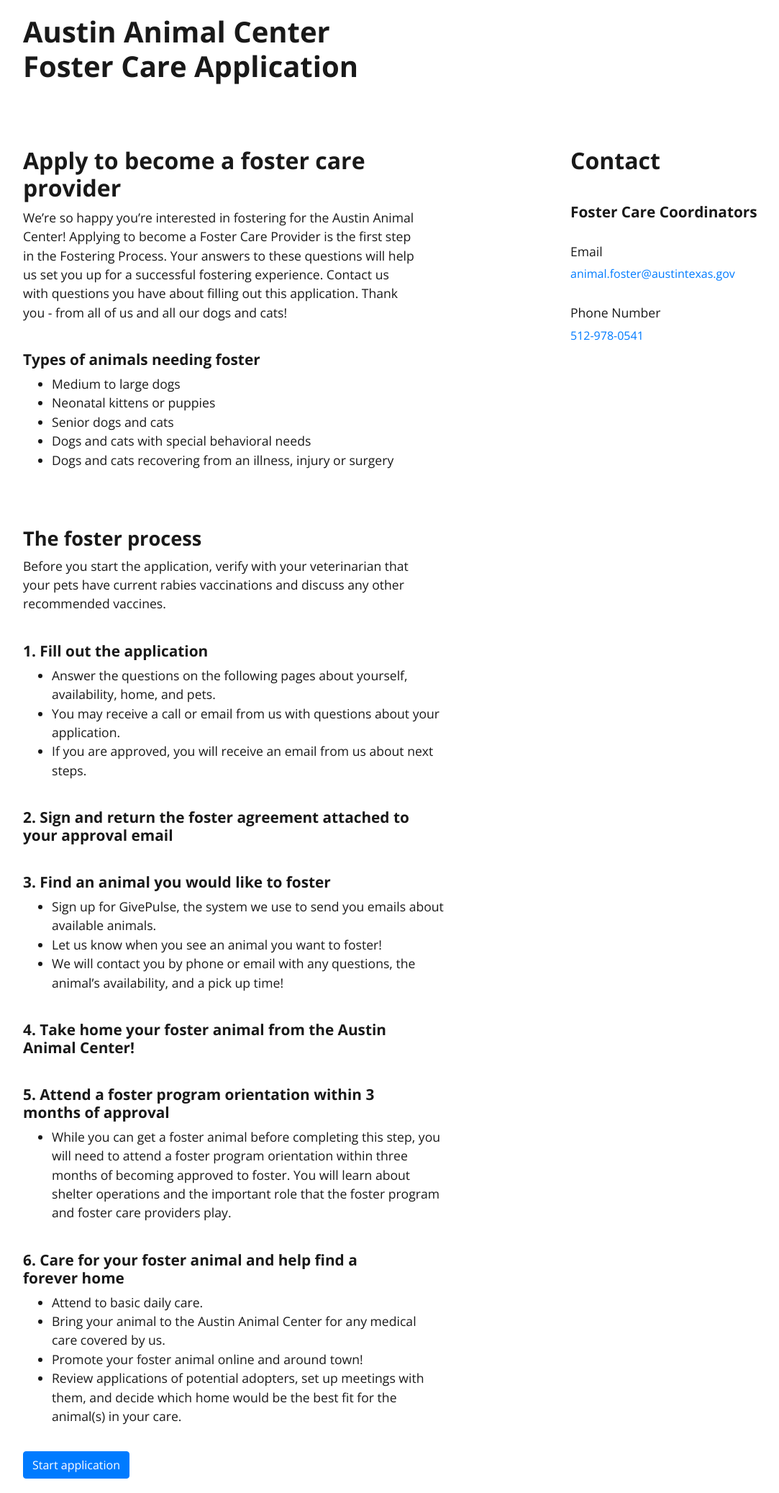
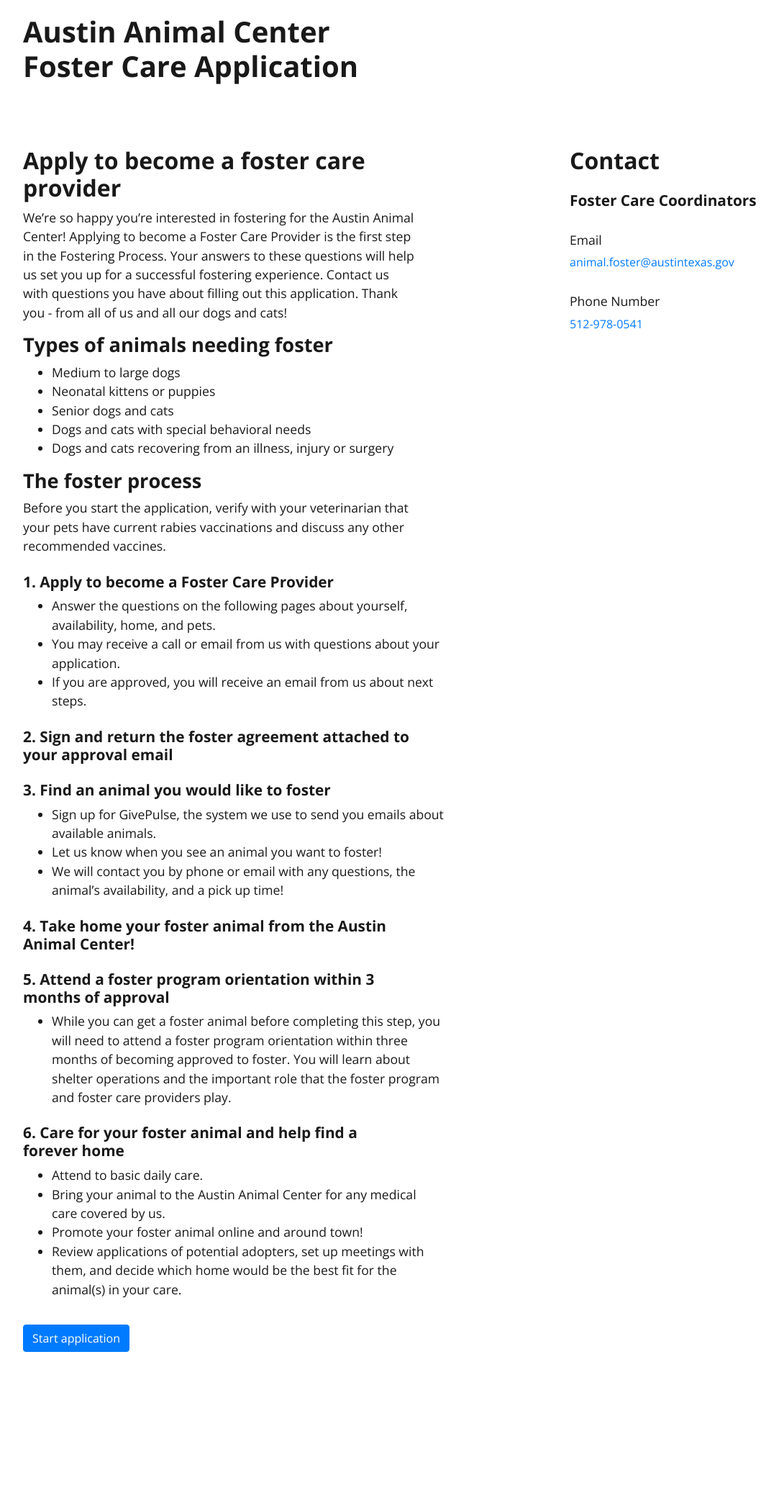
Before and after one commit to cityofaustin/prototypeform, a Jekyll site: the page built from _pages/index.html, in a window 1280 px wide. Shown: the whole page at 72% size, without its empty margins (53-1136 px from the left). Built offline with Jekyll 4.4.1, drawn with Linux system fonts in a browser that asks for light colours; nearby versions of some CDN libraries; after the commit the page ends 1898 px from its top, so only the background shows below that.

Commit message:
Revert "Courtney content review revisions"
This reverts commit c56354f7f8c976861156a153cf16082242c91279.

```diff
--- a/_pages/Animal_info.html
+++ b/_pages/Animal_info.html
@@ -210,7 +210,7 @@
     <div class="alert alert-warning d-none js-seperate-animals-alert row" role="alert">
         <i class="fas fa-exclamation-triangle fa-2x fa-fw col-md-1"></i>
         <div class="col-md-11 alert-body">
-          <p>You may continue the application, but before taking home a foster animal, please consider your options and determine how you could separate the animal if needed.</p>
+          <p>Before taking home a foster animal, please consider your options and determine how you could separate the animal if needed.</p>
           <p>It is important that you have a plan in place to separate foster pets from your pets for their safety and well-being. It can be as simple as keeping them in separate rooms, crates, or using a baby gate as a barrier. </p>
         </div>
     </div>
--- a/_pages/Home_info.html
+++ b/_pages/Home_info.html
@@ -72,12 +72,12 @@
             <div class="alert alert-warning d-none js-indoors-alert row" role="alert">
                 <i class="fas fa-exclamation-triangle fa-2x fa-fw col-md-1"></i>
                 <div class="col-md-11 alert-body">
-                    <p>You may continue the application, but before bringing home a foster animal, make sure it can reside indoors:</p>
+                    <p>Foster animals need to reside indoors:</p>
                     <ul>
                         <li>Kittens and cats should only be kept indoors, because there’s a high risk of them running away.</li>
                         <li>Puppies and dogs should be kept primarily indoors, but can go outside for potty breaks, play time, and exercise.</li>
                     </ul>
-                    <p>If you don't think you'll be able to have your foster animal live indoors, please let us know and we may be able to help you figure out a solution.</p>
+                    <p>Before bringing home a foster animal, make sure it can reside indoors. If you don't think you'll be able to have your foster animal live indoors, please let us know and we may be able to help you figure out a solution.</p>
                 </div>
             </div>
         </div>
--- a/_pages/Yourself_info.html
+++ b/_pages/Yourself_info.html
@@ -105,7 +105,7 @@
       <div class="alert alert-warning d-none js-humane-alert row" role="alert">
           <i class="fas fa-exclamation-triangle fa-2x fa-fw col-md-1"></i>
           <div class="col-md-11 alert-body">
-            <p>Fostering with other organizations does not disqualify you from fostering, but we do require that when you have one of the Austin Animal Center’s animals in your home, that you do not have foster animals from other organizations at the same time.</p>
+            <p>While we do not ask that you stop supporting other organizations, we do require that when you have one of the Austin Animal Center’s animals in your home, that you do not have foster animals from other organizations at the same time.</p>
             <p>This is to protect the health, safety, and overall well-being of the animals. If you feel that you have a special circumstance that you would like for us to consider, please let us know.</p>
           </div>
       </div>
--- a/_pages/index.html
+++ b/_pages/index.html
@@ -5,7 +5,7 @@
 
 <h2>Apply to become a foster care provider</h2>
 <p>We’re so happy you’re interested in fostering for the Austin Animal Center! Applying to become a Foster Care Provider is the first step in the Fostering Process. Your answers to these questions will help us set you up for a successful fostering experience. Contact us with questions you have about filling out this application. Thank you - from all of us and all our dogs and cats!</p>
-<h4>Types of animals needing foster</h4>
+<h3>Types of animals needing foster</h3>
 <ul>
     <li>Medium to large dogs</li>
     <li>Neonatal kittens or puppies</li>
@@ -13,20 +13,9 @@
     <li>Dogs and cats with special behavioral needs</li>
     <li>Dogs and cats recovering from an illness, injury or surgery</li>
 </ul>
-<!-- Below is visual variation of above -->
-    <!-- <div class="call-out">
-    <h4>Types of animals needing foster</h4>
-    <ul>
-        <li>Medium to large dogs</li>
-        <li>Neonatal kittens or puppies</li>
-        <li>Senior dogs and cats</li>
-        <li>Dogs and cats with special behavioral needs</li>
-        <li>Dogs and cats recovering from an illness, injury or surgery</li>
-    </ul>
-</div> -->
 <h3>The foster process</h3>
 <p>Before you start the application, verify with your veterinarian that your pets have current rabies vaccinations and discuss any other recommended vaccines.</p>
-<h4>1. Fill out the application</h4>
+<h4>1. Apply to become a Foster Care Provider</h4>
     <ul>
         <li>Answer the questions on the following pages about yourself, availability, home, and pets.</li>
         <li>You may receive a call or email from us with questions about your application.</li>
--- a/css/main.scss
+++ b/css/main.scss
@@ -13,7 +13,6 @@
 
 .col-md-4 {
     padding-bottom: 1rem;
-    padding-left: 1rem;
 }
 
 h1 {
@@ -30,13 +29,12 @@
 h3 {
     font-size: 1.7rem;
     font-weight: 625;
-    margin-top: 5rem;
 }
 
 h4 {
     font-size: 1.3rem;
     font-weight: 625;
-    margin-top: 2.5rem;
+    margin-top: 1.5rem;
 }
 
 h5 {
@@ -129,14 +127,3 @@
 .alert-body {
     padding: 0rem 0.25rem 0rem .9rem;
 }
-
-.call-out {
-    margin-left: 2rem;
-    padding-left: 1rem;
-    margin-right: 2rem;
-    margin-top: 2rem;
-    margin-bottom: 2rem;
-    border-left: #ced4da;
-    border-left-style: solid;
-    border-left-width: 8px;
-}
```
Also changed, not shown: _pages/Confirmation.html (+1 -21 lines). Lines whose indentation alone changed are shown as unchanged.
